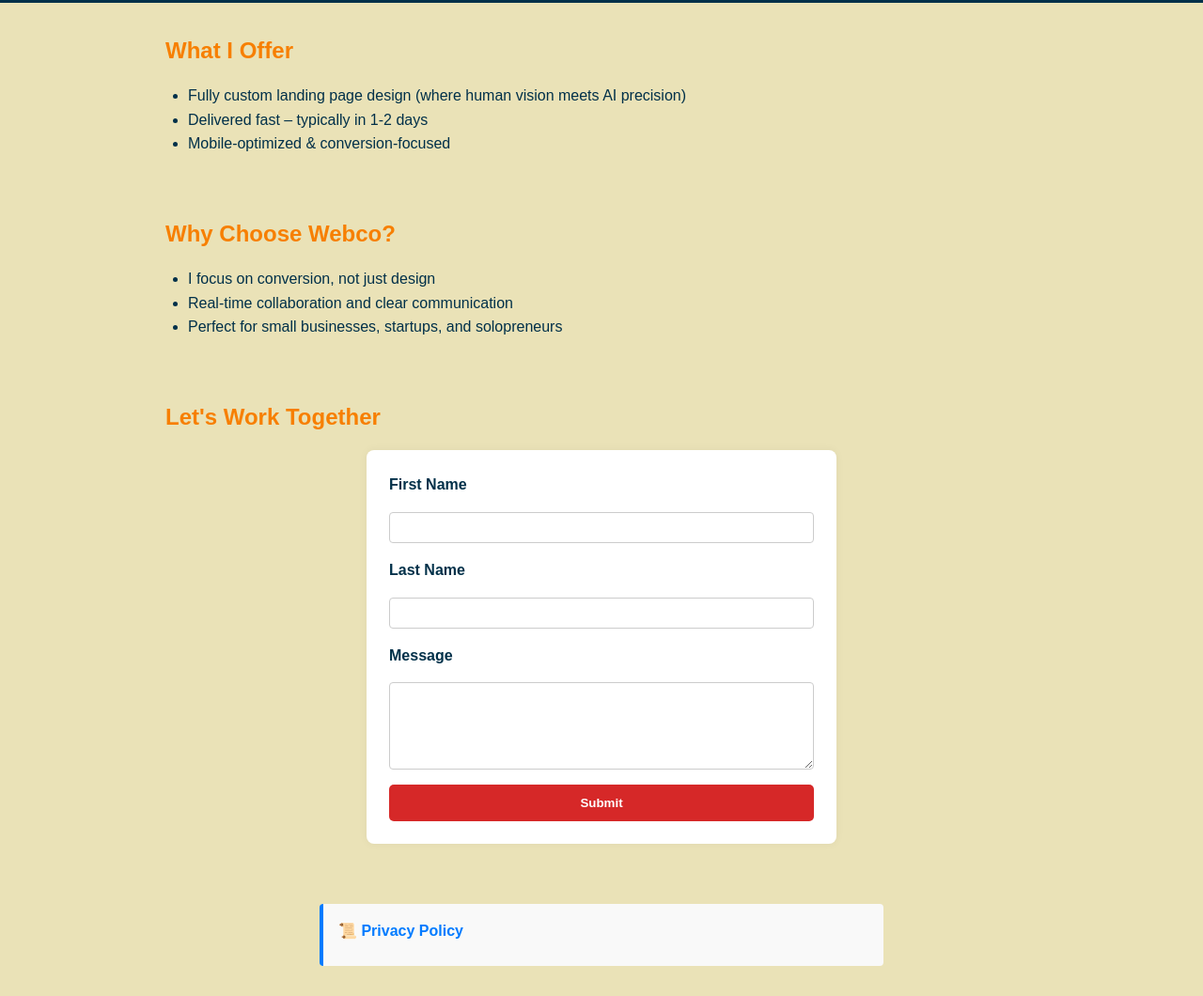
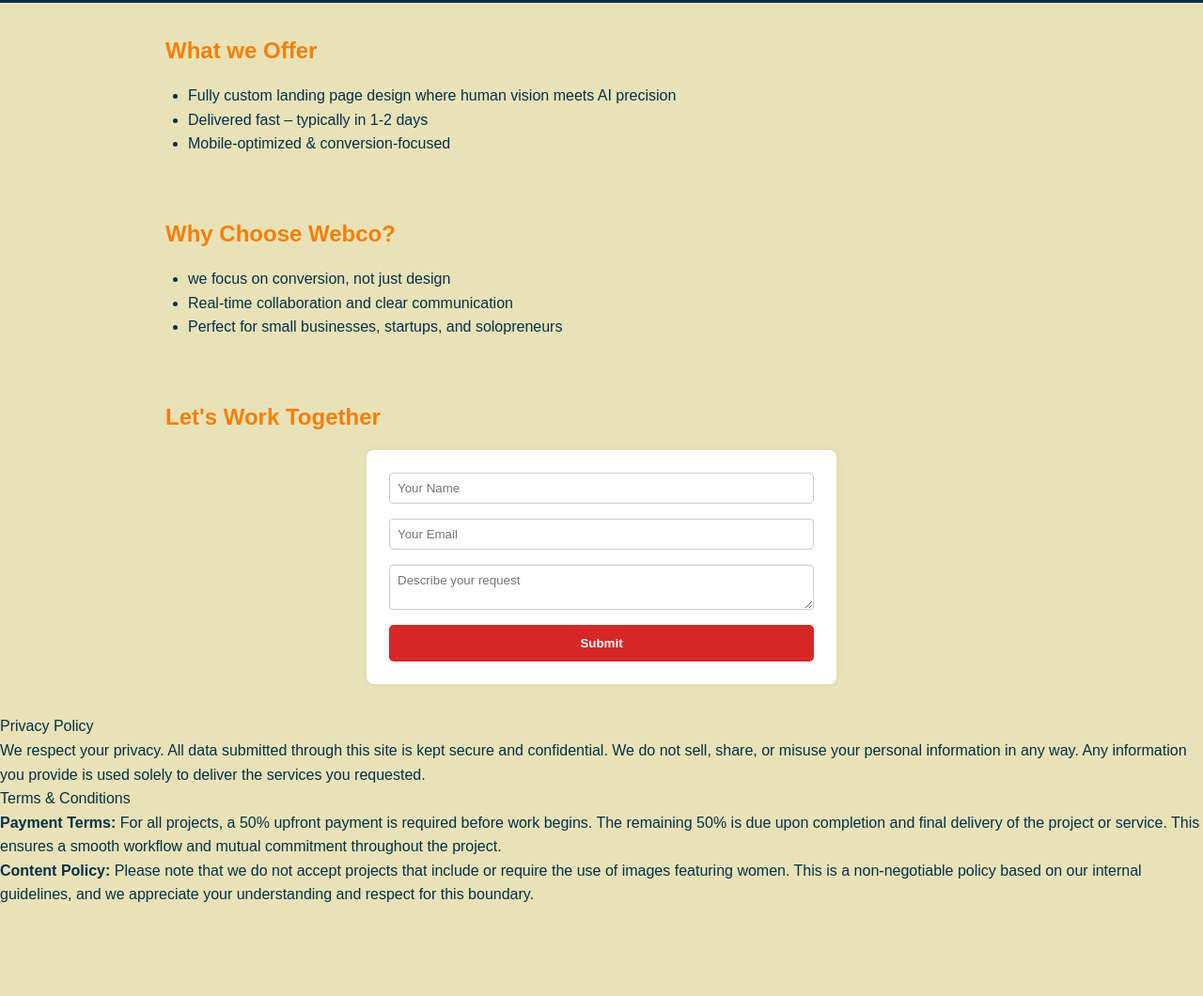
Before and after one commit to webcodigitalservices-dot/landing-page, a plain HTML site: page index.html in a window 1280 px wide. Shown: the part 385-1445 px from the top of the page at 94% size. After the commit the page ends 1376 px from the top, so only its background shows below. Drawn offline with Linux system fonts and the light colour scheme.

Commit message:
Update index.html

```diff
--- a/index.html
+++ b/index.html
@@ -1,13 +1,3 @@
-<!DOCTYPE html>
-<html lang="en" >
-<head>
-  <meta charset="UTF-8">
-  <title>landing page</title>
-  <link rel="stylesheet" href="./style.css">
-
-</head>
-<body>
-<!-- partial:index.partial.html -->
 <!DOCTYPE html>
 <html lang="en">
 <head>
@@ -23,7 +13,7 @@
     <div class="hero-content">
       <h1>Turn clicks into clients with conversion-focused landing pages</h1>
       <p class="subheadline">
-        I design and build lightning-fast, mobile-optimized landing pages tailored to your business goals,
+        we design and build lightning-fast, mobile-optimized landing pages tailored to your business goals,
         so you get more leads, more sales, and more results.
       </p>
       <a href="#contact-form" class="cta-button">Get your landing page now</a>
@@ -35,9 +25,9 @@
 
   <!-- Overview -->
   <section class="section" id="services">
-    <h2>What I Offer</h2>
+    <h2>What we Offer</h2>
     <ul class="bullets">
-      <li>Fully custom landing page design (where human vision meets AI precision)</li>
+      <li>Fully custom landing page design where human vision meets AI precision</li>
       <li>Delivered fast – typically in 1-2 days</li>
       <li>Mobile-optimized & conversion-focused</li>
     </ul>
@@ -47,7 +37,7 @@
   <section class="section">
     <h2>Why Choose Webco?</h2>
     <ul class="bullets">
-      <li>I focus on conversion, not just design</li>
+      <li>we focus on conversion, not just design</li>
       <li>Real-time collaboration and clear communication</li>
       <li>Perfect for small businesses, startups, and solopreneurs</li>
     </ul>
@@ -57,30 +47,39 @@
   <section class="section" id="contact-form">
     <h2>Let's Work Together</h2>
     <form class="vertical-form" action="https://submit-form.com/z5OzmKljy">
-      <label for="first-name">First Name</label>
-      <input id="first-name" name="first-name" type="text" required />
-
-      <label for="last-name">Last Name</label>
-      <input id="last-name" name="last-name" type="text" required />
-
-      <label for="message">Message</label>
-      <textarea id="message" name="message" rows="5" required></textarea>
-
+  <input type="text" name="name" placeholder="Your Name" required>
+  <input type="email" name="email" placeholder="Your Email" required>
+  <textarea name="request" placeholder="Describe your request" required></textarea>
       <button type="submit">Submit</button>
     </form>
   </section>
 
-  <!-- Privacy Policy (Collapsible) -->
-  <div class="privacy-policy-wrapper">
-    <div class="privacy-policy">
-      <h4 onclick="togglePrivacy()">📜 Privacy Policy</h4>
-      <p class="privacy-text" id="privacy-text">
-        We respect your privacy. Any information collected on this site will be used solely for providing updates
-        or services requested by you. We do not share your personal data with third parties.
-      </p>
-    </div>
+
+
+  <!-- Text-based Privacy Policy -->
+<div class="toggle-section">
+  <p class="toggle-link" onclick="togglePrivacy()">Privacy Policy</p>
+  <div id="privacyContent" class="toggle-content">
+    <p>
+      We respect your privacy. All data submitted through this site is kept secure and confidential.
+      We do not sell, share, or misuse your personal information in any way. Any information you provide
+      is used solely to deliver the services you requested.
+    </p>
   </div>
+</div>
 
+<!-- Text-based Terms & Conditions -->
+<div class="toggle-section">
+  <p class="toggle-link" onclick="toggleTerms()">Terms & Conditions</p>
+  <div id="termsContent" class="toggle-content">
+    <p>
+      <strong>Payment Terms:</strong> For all projects, a 50% upfront payment is required before work begins. The remaining 50% is due upon completion and final delivery of the project or service. This ensures a smooth workflow and mutual commitment throughout the project.
+    </p>
+    <p>
+      <strong>Content Policy:</strong> Please note that we do not accept projects that include or require the use of images featuring women. This is a non-negotiable policy based on our internal guidelines, and we appreciate your understanding and respect for this boundary.
+    </p>
+  </div>
+</div>
   <script>
     function togglePrivacy() {
       const text = document.getElementById('privacy-text');
@@ -90,7 +89,3 @@
 
 </body>
 </html>
-<!-- partial -->
-
-</body>
-</html>
```
